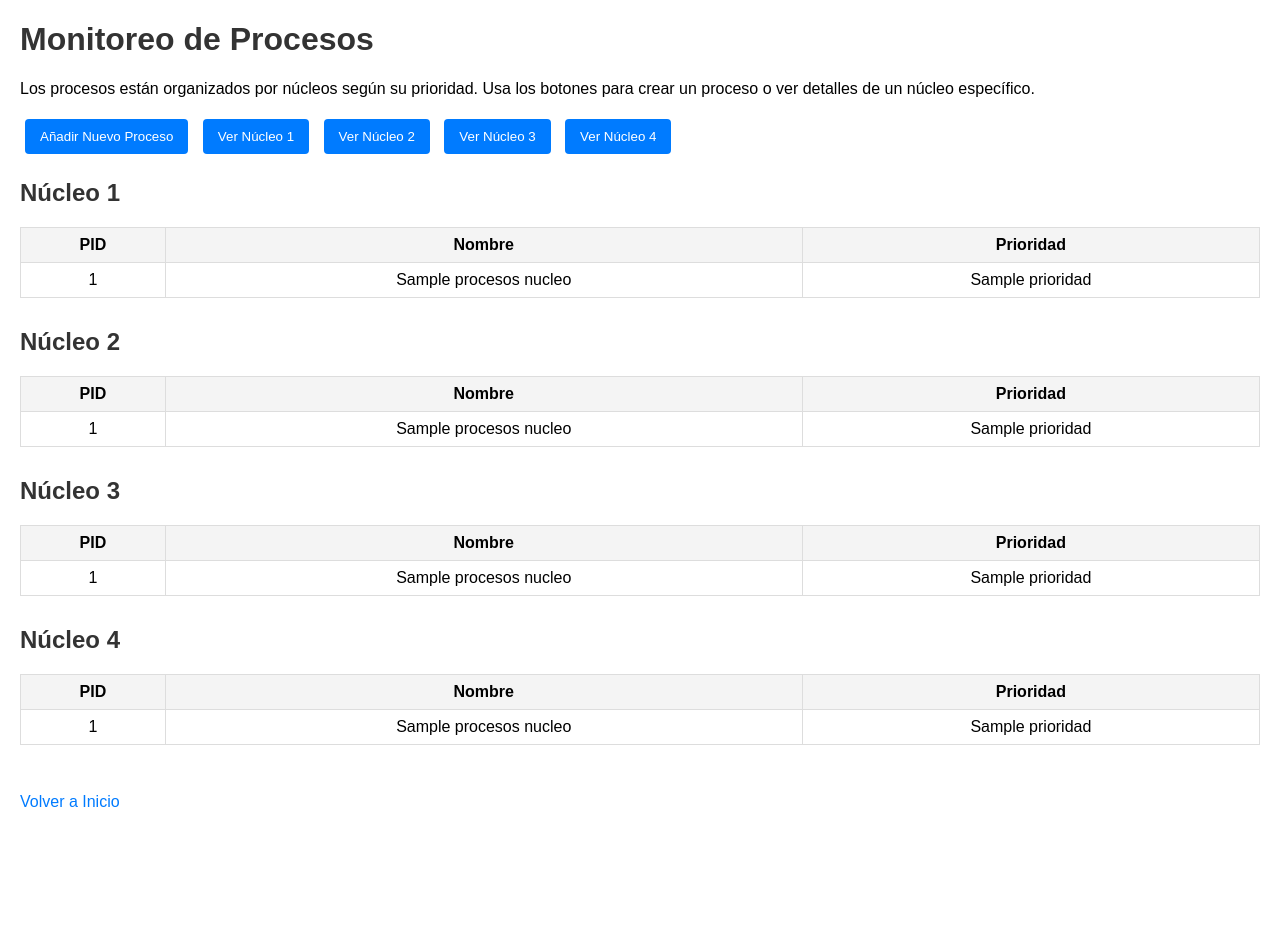
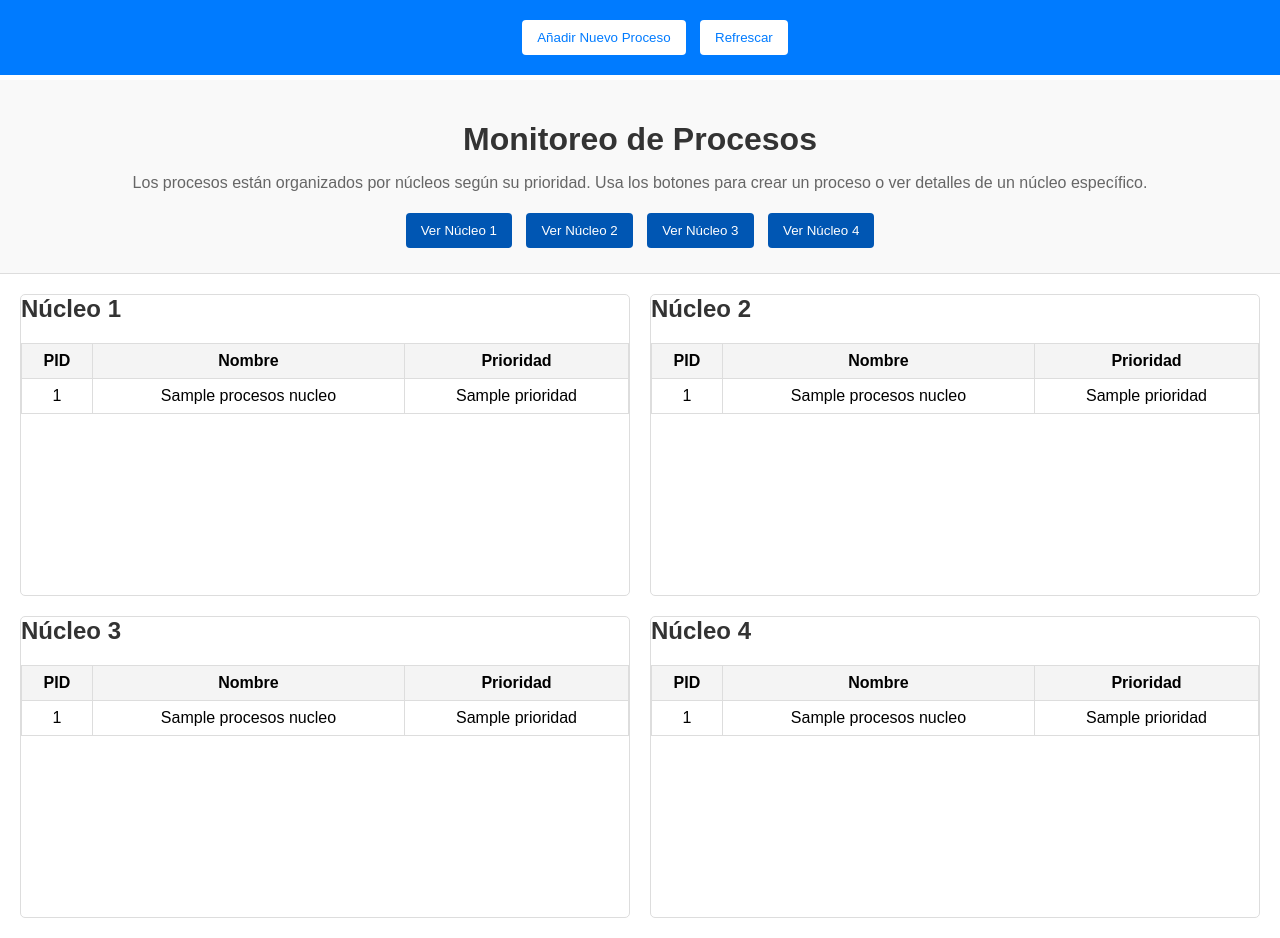
Before and after one commit to KevinRodriguezLima/TIF-SO, a Flask app: template templates/index.html in a window 1280 px wide. Before the commit the page ends 807 px from the top, so only its background shows below. Run offline with Flask 3, Linux system fonts and the light colour scheme; the template is opened without the code that fills it: most values are stand-ins (such as "Sample title", 1, 10 or a date in 2020); some libraries are stand-ins or nearby versions.

Commit message:
añadiendo para visualizar los otros nucleos

```diff
--- a/templates/index.html
+++ b/templates/index.html
@@ -8,58 +8,128 @@
     <style>
         body {
             font-family: Arial, sans-serif;
-            margin: 20px;
+            margin: 0;
+            padding: 0;
+            box-sizing: border-box;
         }
+
+        .navbar {
+            background-color: #007BFF;
+            color: white;
+            padding: 15px;
+            text-align: center;
+            position: fixed;
+            top: 0;
+            width: 100%;
+            z-index: 1000;
+        }
+
+        .navbar button, .navbar a {
+            margin: 5px;
+            padding: 10px 15px;
+            background-color: white;
+            color: #007BFF;
+            border: none;
+            border-radius: 4px;
+            text-decoration: none;
+            cursor: pointer;
+        }
+
+        .navbar button:hover, .navbar a:hover {
+            background-color: #0056b3;
+            color: white;
+        }
+
+        .intro {
+            margin-top: 80px;
+            padding: 20px;
+            text-align: center;
+            background-color: #f9f9f9;
+            border-bottom: 1px solid #ddd;
+        }
+
+        .intro h1 {
+            margin-bottom: 10px;
+            color: #333;
+        }
+
+        .intro p {
+            color: #666;
+        }
+
+        .nucleo-navigation {
+            margin-top: 10px;
+        }
+
+        .nucleo-navigation button {
+            margin: 5px;
+            padding: 10px 15px;
+            background-color: #0056b3;
+            color: white;
+            border: none;
+            border-radius: 4px;
+            cursor: pointer;
+        }
+
+        .nucleo-navigation button:hover {
+            background-color: #003d80;
+        }
+
+        .container {
+            display: grid;
+            grid-template-columns: 1fr 1fr;
+            grid-template-rows: 1fr 1fr;
+            gap: 20px;
+            padding: 20px;
+        }
+
+        .nucleo {
+            border: 1px solid #ddd;
+            border-radius: 5px;
+            overflow: auto;
+            height: 300px;
+        }
+
         table {
             width: 100%;
             border-collapse: collapse;
-            margin: 20px 0;
         }
+
         th, td {
             border: 1px solid #ddd;
             padding: 8px;
             text-align: center;
         }
+
         th {
             background-color: #f4f4f4;
         }
-        button {
-            padding: 10px 15px;
-            margin: 5px;
-            cursor: pointer;
-            background-color: #007BFF;
-            color: white;
-            border: none;
-            border-radius: 4px;
-        }
-        button:hover {
-            background-color: #0056b3;
-        }
-        h1, h2 {
+
+        h2 {
             color: #333;
-        }
-        .nucleo {
-            margin-bottom: 30px;
-        }
-        a {
-            color: #007BFF;
-            text-decoration: none;
-        }
-        a:hover {
-            text-decoration: underline;
+            margin-top: 0;
         }
     </style>
 </head>
 <body>
+    <div class="navbar">
+        <button onclick="window.location.href='/crear_proceso'">Añadir Nuevo Proceso</button>
+        <button onclick="window.location.href='/'">Refrescar</button>
+    </div>
+
+    <div class="intro">
         <h1>Monitoreo de Procesos</h1>
         <p>Los procesos están organizados por núcleos según su prioridad. Usa los botones para crear un proceso o ver detalles de un núcleo específico.</p>
-
-    <button onclick="window.location.href='/crear_proceso'">Añadir Nuevo Proceso</button>
+        <div class="nucleo-navigation">
             <button onclick="window.location.href='/nucleo/1'">Ver Núcleo 1</button>
             <button onclick="window.location.href='/nucleo/2'">Ver Núcleo 2</button>
             <button onclick="window.location.href='/nucleo/3'">Ver Núcleo 3</button>
             <button onclick="window.location.href='/nucleo/4'">Ver Núcleo 4</button>
+        </div>
+    </div>
 
+    <div class="container">
+        <!-- Núcleo 1 -->
         <div class="nucleo">
             <h2>Núcleo 1</h2>
             <table>
@@ -82,6 +152,7 @@
             </table>
         </div>
 
+        <!-- Núcleo 2 -->
         <div class="nucleo">
             <h2>Núcleo 2</h2>
             <table>
@@ -104,6 +175,7 @@
             </table>
         </div>
 
+        <!-- Núcleo 3 -->
         <div class="nucleo">
             <h2>Núcleo 3</h2>
             <table>
@@ -126,6 +198,7 @@
             </table>
         </div>
 
+        <!-- Núcleo 4 -->
         <div class="nucleo">
             <h2>Núcleo 4</h2>
             <table>
@@ -147,7 +220,6 @@
                 </tbody>
             </table>
         </div>
-    <br>
-    <a href="/">Volver a Inicio</a>
+    </div>
 </body>
 </html>
```
Lines whose indentation alone changed are shown as unchanged.
